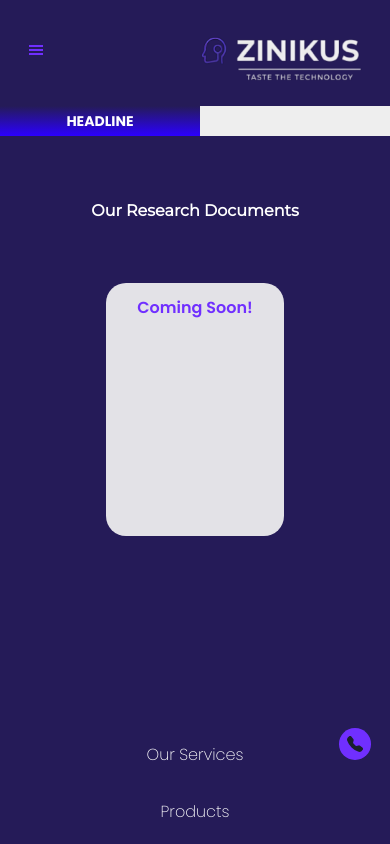
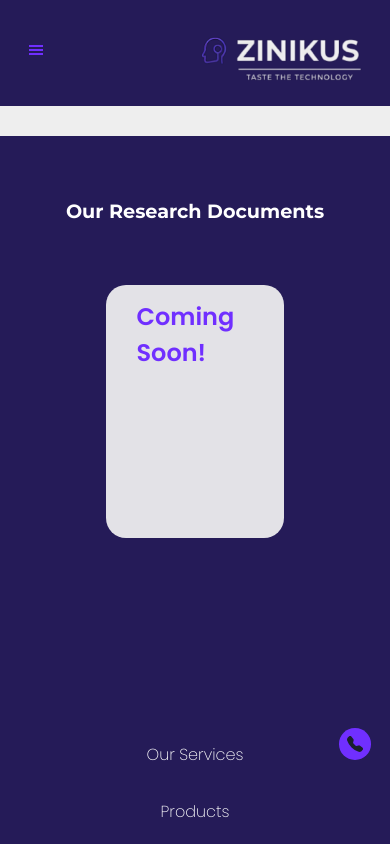
Before and after one commit to UjjwalPasahan/ZINIKUSWEB, a React (Create React App) app in the folder client/: page /research in a window 390 px wide. Shown: the top 844 px of the page. Built offline with nearby package versions, Linux system fonts and the light colour scheme; a web font is replaced by a local one.

Commit message:
research page platform proof

```diff
--- a/client/src/components/Research.jsx
+++ b/client/src/components/Research.jsx
@@ -20,14 +20,15 @@ const Research = props => {
           <span className="onoffswitch3-inner">
             <span className="onoffswitch3-active">
               <marquee className="scroll-text">
-                ******ZINIKUS will do great!******{' '}
-                <span className="glyphicon glyphicon-forward"></span> ZINIKUS
-                showcases its reception robot in dubai tech expo.{' '}
-                <span className="glyphicon glyphicon-forward"></span> ZINIKUS
-                strikes a deal with a MNC in dubai.
+                ******Upcoming research & Updates promise new Frontiers in
+                Science and Technology******{' '}
+                <span className="glyphicon glyphicon-forward"></span> Coming
+                Soon******{' '}
+                {/* <span className="glyphicon glyphicon-forward"></span> ZINIKUS
+                strikes a deal with a MNC in dubai. */}
               </marquee>
               <span className="onoffswitch3-switch">
-                HEADLINE
+                Anticipating Breakthroughs
                 {/* <span className="glyphicon glyphicon-remove"></span> */}
               </span>
             </span>
--- a/client/src/styles/Research.css
+++ b/client/src/styles/Research.css
@@ -1,4 +1,5 @@
 @import url('https://fonts.googleapis.com/css?family=Montserrat');
+@import url('https://fonts.googleapis.com/css2?family=Montserrat:wght@600;700;800&family=Poppins:wght@200;300;400;500;600;700;800;900&display=swap');
 @import url('https://fonts.googleapis.com/css2?family=Inter&display=swap');
 
 .researchPage {
@@ -84,9 +85,9 @@
 }
 
 .onoffswitch3-active .onoffswitch3-switch {
-  background: linear-gradient(#251b58, #2b00ff);
+  background: linear-gradient(#702fff, #2e65ff);
   left: 0;
-  width: 200px;
+  width: 280px;
 }
 
 .onoffswitch3-inactive {
@@ -112,6 +113,7 @@
 .scroll-text {
   color: #000;
   width: 80vw;
+  font-weight: 500;
 }
 
 .listContainer {
@@ -144,8 +146,8 @@
 }
 
 #mainContainer h1 {
-  font-size: 2rem;
-  font-weight: 800;
+  font-size: 3rem;
+  font-weight: 700;
   font-family: 'Montserrat', sans-serif;
   color: white;
   /* position: absolute;
@@ -246,6 +248,14 @@
 }
 
 @media (max-width: 750px) {
+  #mainContainer h1 {
+    font-size: 2.5rem;
+  }
+}
+@media (max-width: 615px) {
+  #mainContainer h1 {
+    font-size: 2rem;
+  }
 }
 
 @media (max-width: 570px) {
@@ -259,6 +269,9 @@
     top: 50%;
     height: 60%;
   }
+  #box h3 {
+    font-size: 3rem;
+  }
 
   #listContainer #box h3 a {
     font-size: 50%;
@@ -270,10 +283,25 @@
 }
 
 @media (max-width: 480px) {
+  .onoffswitch3-active .onoffswitch3-switch {
+    width: 0px;
+    display: none;
+  }
+
+  .onoffswitch3-inner .onoffswitch3-active {
+    padding-left: 0px;
+  }
+
+  .scroll-text {
+    width: 100vw;
+  }
   #mainContainer h1 {
-    font-size: 1.2rem;
+    font-size: 1.5rem;
     top: 35%;
     left: 24%;
+  }
+  #box h3 {
+    font-size: 3rem;
   }
 
   #listContainer {
@@ -288,7 +316,7 @@
 
 @media (max-width: 400px) {
   #mainContainer h1 {
-    font-size: 1rem;
+    font-size: 1.2rem;
     top: 70%;
     left: 24%;
   }
--- a/client/src/styles/header.css
+++ b/client/src/styles/header.css
@@ -184,7 +184,7 @@ span .spot {
   stroke-dasharray: 50 0;
   stroke-width: 3px;
   stroke-dashoffset: 0;
-  stroke: #2b00ffc5;
+  stroke: #2e65ff;
 }
 div.svg-wrapper:nth-child(2) > svg:nth-child(2) {
   margin: auto;
```
